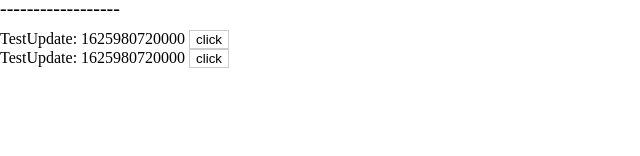
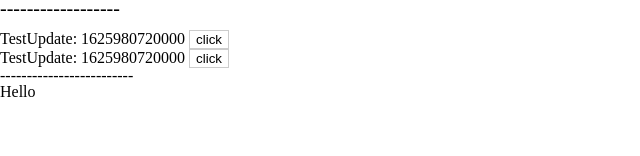
Before and after one commit to SoraAsuga/GLJ-Grimoire, a React app: page /#/demo in a window 1280 px wide. Shown: the part 144-300 px from the top of the page, without its empty margins (0-640 px from the left). Built offline with nearby package versions, Linux system fonts and the light colour scheme.

Commit message:
feat: update

```diff
--- /dev/null
+++ b/src/demo/List/index.tsx
@@ -0,0 +1,17 @@
+import React, { memo } from 'react';
+
+import './index.less';
+
+/**
+ * 实现一个列表
+ * 列表项，单独抽出来用 map 渲染：
+ *  列表项显示的内容包括：名称、展开收起(^) 或者 右箭头（>），图标用 iconfont
+ *
+ * 列表包含子列表，当列表项有子列表时，展示 展开收起（^）图标，当没有子列表时，展示 右箭头（>）
+ */
+
+const List = memo(() => {
+  return <section className="list">Hello</section>;
+});
+
+export default List;
--- a/src/demo/index.tsx
+++ b/src/demo/index.tsx
@@ -3,6 +3,7 @@ import Count from './Count';
 import Dialog from './Dialog';
 
 import './index.less';
+import List from './List';
 
 const DemoPage: FC = () => {
   /**
@@ -59,6 +60,11 @@ const DemoPage: FC = () => {
       {renderDialog(showDialog2)}
 
       <Count></Count>
+
+      <p>-------------------------</p>
+      <p>
+        <List></List>
+      </p>
     </section>
   );
 };
```
Also changed, not shown: src/demo/List/index.less (added).
